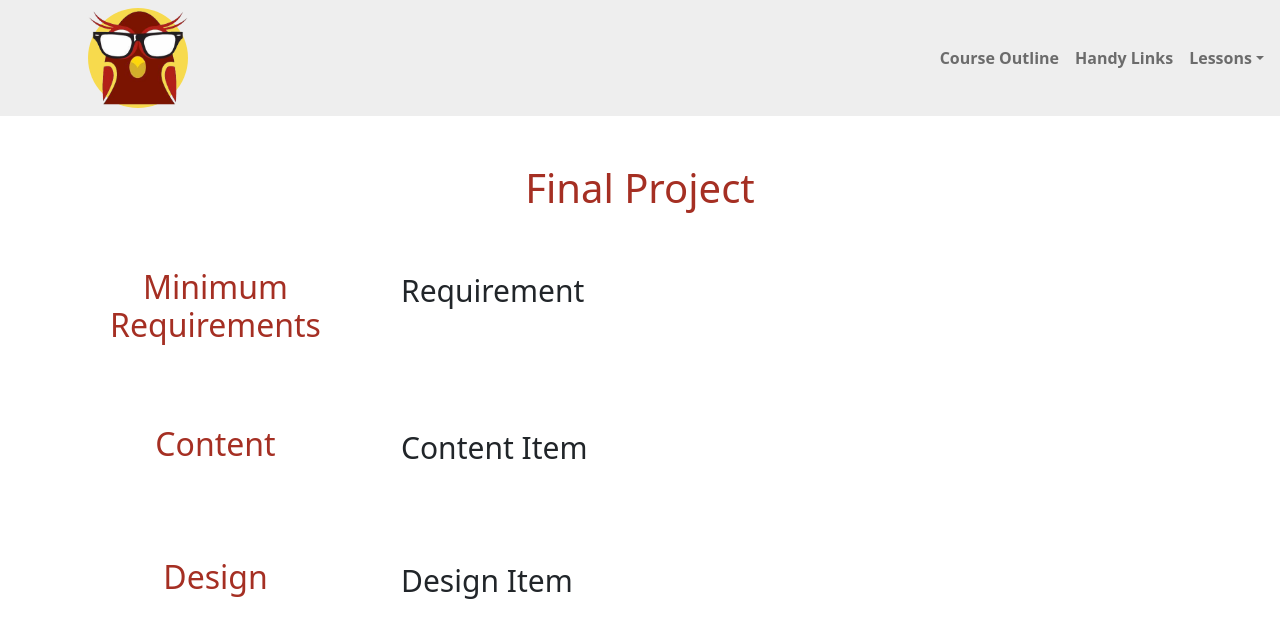
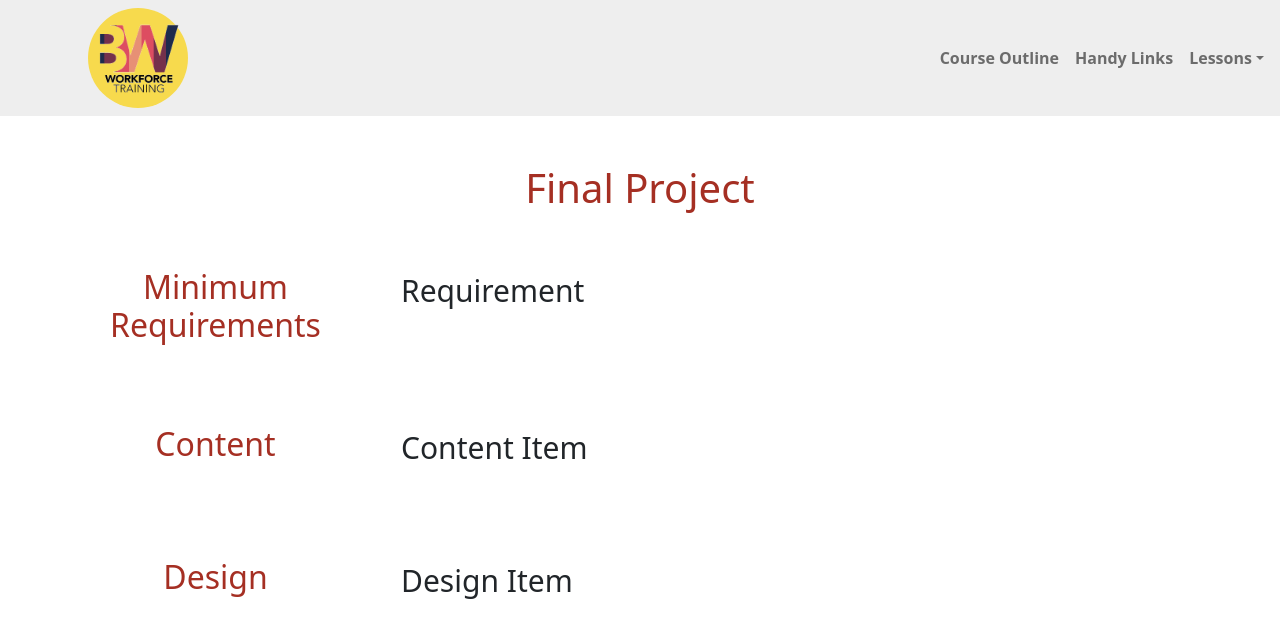
Before and after one commit to GeekwiseAcademy/course-template, a plain HTML site: page final.html in a window 1280 px wide. Drawn offline with nearby package versions, Linux system fonts and the light colour scheme.

Commit message:
update logos

```diff
--- a/final.html
+++ b/final.html
@@ -12,7 +12,7 @@
 
 <body>
   <header>
-    <div class="logo"><a href="index.html"><img class="img-fluid" src="img/geekwise_owl.png" alt="geekwise owl logo"></a></div>
+    <div class="logo"><a href="index.html"><img class="img-fluid" src="img/bitwise_workforce_training.png" alt="bitwise workforce logo"></a></div>
     <nav class="navbar navbar-expand-lg navbar-light">
       <button class="navbar-toggler" type="button" data-toggle="collapse" data-target="#navbarNav" aria-controls="navbarNav" aria-expanded="false" aria-label="Toggle navigation">
         <span class="navbar-toggler-icon"></span>
```
Also changed, not shown: index.html (+1 -1 lines), links.html (+1 -1 lines), one.html (+1 -1 lines), favicon.png, img/bitwise_workforce_training.png (added), img/geekwise_owl.png (deleted).
